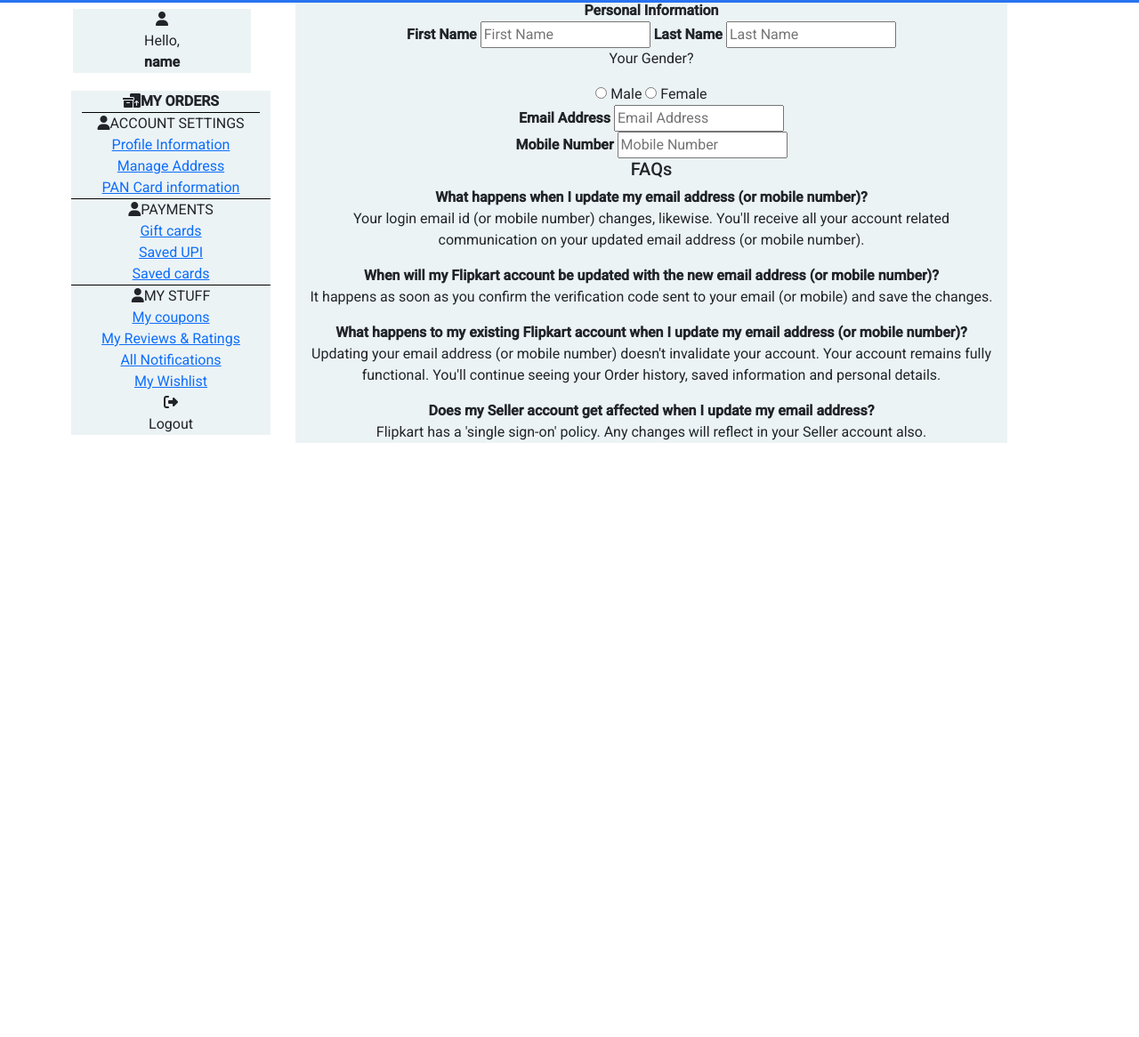
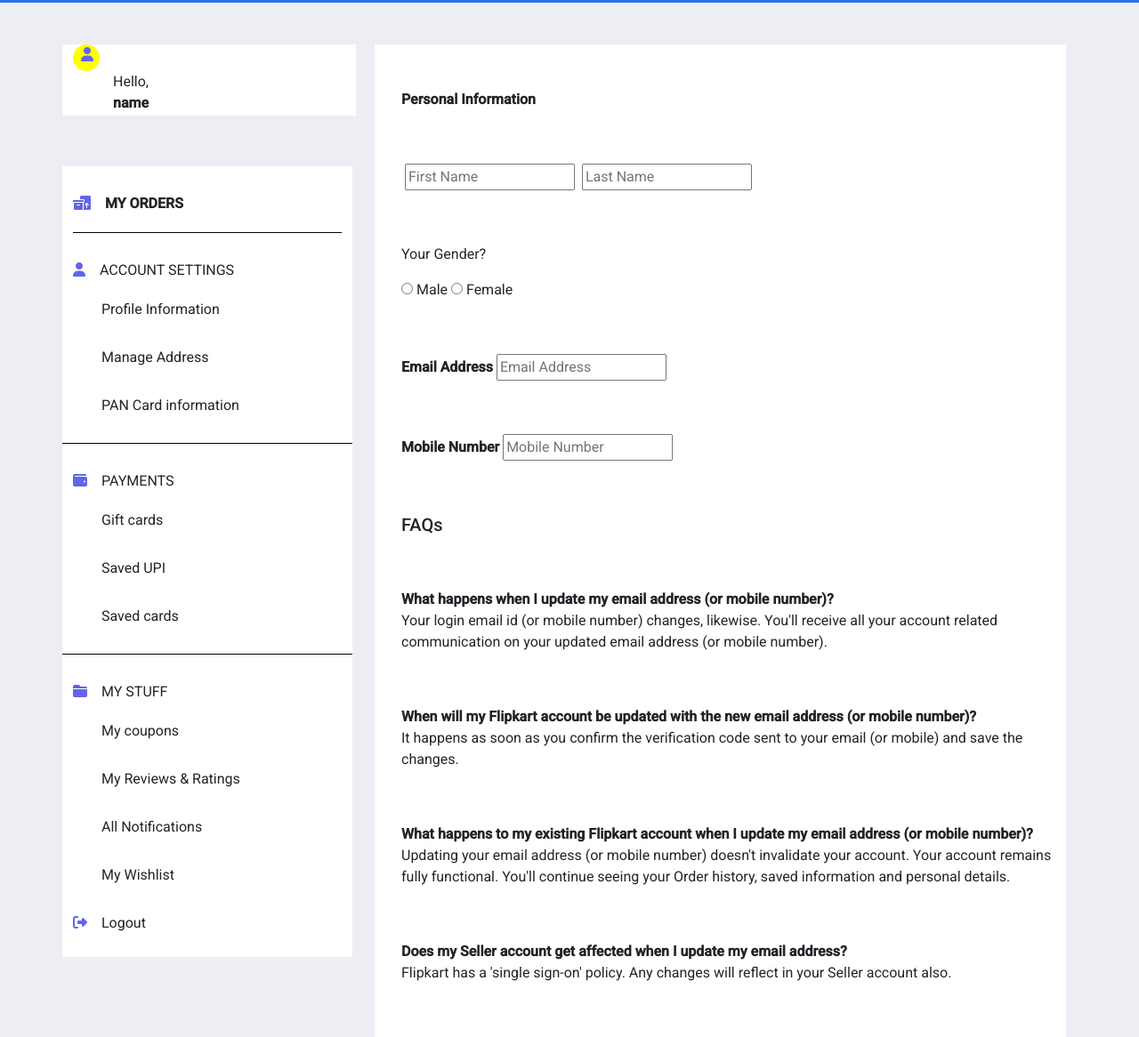
Before and after one commit to shaunbenny24/flipkart-, a Django app: page /customer/ in a window 1280 px wide. Shown: the part 55-1221 px from the top of the page at 89% size. Before the commit the page ends 553 px from the top, so only its background shows below. Run offline with Django 4.2, Linux system fonts and the light colour scheme; some libraries are stand-ins or nearby versions.

Commit message:
added changes

```diff
--- a/flipkart/static/css/profilestyle.css
+++ b/flipkart/static/css/profilestyle.css
@@ -2,28 +2,65 @@
     font-family: 'Roboto', sans-serif;
 
 }
-.body{
-    background-color: rgb(138, 210, 238);
+.colr{
+    background-color: rgb(236, 238, 244);
 }
-
 .bor{
-    background-color: rgb(236, 243, 245);
-}
-.margin{
-    margin-bottom: 20px;
+    background-color: white;
+    margin-top: 50px;
 }
 .bot{
     border-bottom: 1px solid black;
 }
-.mar{
-    margin-left: 10px;
+.margino{
+    margin-bottom: 60px;
+}
+.marginbox{
+    margin-bottom: 20px;
+}
+
+.flex{
+    display: flex;
 }
 .lockb{
-    width: 200px;
-    height: 10px;
+    margin-right: 1px;
+    width: 350px;
 }
-.inter{
-    width: 800px;
-    margin-left: 250px;
-    height: 10px;
+.marginbox a{
+    margin-bottom: 20px;
 }
+.all li{
+    margin-bottom: 30px;
+    list-style: none;
+}
+.mar{
+    margin-bottom: 20px;
+    margin-top: 30px;
+}
+.cont{
+    padding-left: 30px;
+}
+.borax{
+    background-color: white;
+    margin-top: 50px;
+    height: 80px;
+    width: 330px;
+}
+.pas{
+    padding-left: 45px;
+    margin-bottom: 50px;
+}
+.hei{
+    margin-bottom: 90px;
+    width: 400px;
+}
+.icon{
+    color: rgb(100, 100, 232);
+}
+.iconb{
+    border-radius: 50px;
+    padding-left: 9px;
+    width: 30px;
+    height: 30px;
+    background-color: yellow;
+}
--- a/flipkart/templates/User/profile.html
+++ b/flipkart/templates/User/profile.html
@@ -2,112 +2,111 @@
 {% load static %}
 {% block content%}
 
-<body>
-    <div class="container text-center">
-            <div class="inter bor">
-                <form class="allin boxin" action="" method="POST">
-                    <div class="container bor">
-                        <div>
-                            <b>Personal Information</b>
-                        </div>
-                        <div class="col">
-                            <label for="uname"><b>First Name</b></label>
-                            <input type="text" placeholder="First Name" name="First Name" required>
 
-                            <label for="uname"><b>Last Name</b></label>
-                            <input type="text" placeholder="Last Name" name="Last name" required>
-
-                            <p>Your Gender?</p>
-                            <input type="radio" name="gender" value="male"> Male
-                            <input type="radio" name="gender" value="female"> Female
-                        </div>
-                        <div>
-                            <label for="Email"><b>Email Address</b></label>
-                            <input type="text" placeholder="Email Address" name="Email Address" required>
-                        </div>
-                        <div>
-                            <label for="number"><b>Mobile Number</b></label>
-                            <input type="text" placeholder="Mobile Number" name="Mobile Number" required>
-                        </div>
-                        <span>
-                            <h5>FAQs</h5>
-                            <b>What happens when I update my email address (or mobile number)?</b>
-                            <p>Your login email id (or mobile number) changes, likewise. You'll receive all your account related communication on your updated email address (or mobile number).</p>
-                            <b>When will my Flipkart account be updated with the new email address (or mobile number)?</b>
-                            <p>It happens as soon as you confirm the verification code sent to your email (or mobile) and save the changes.</p>
-                            <b>What happens to my existing Flipkart account when I update my email address (or mobile number)?</b>
-                            <p>Updating your email address (or mobile number) doesn't invalidate your account. Your account remains fully functional. You'll continue seeing your Order history, saved information and personal details.</p>
-                            <b>Does my Seller account get affected when I update my email address?</b>
-                            <p>Flipkart has a 'single sign-on' policy. Any changes will reflect in your Seller account also.</p>
-
-                        </span>
-                    </div>
-                </form>
+<section class="colr">
+    <div class="container flex">
+        <div class="lockb row">
+            <div class="borax">
+                <div class="iconb">
+                    <i class="fa-solid fa-user me-2 icon"></i>
+                </div>
+                <div class="pas">
+                    <div>Hello,</div>
+                    <b>name</b>
+                </div>
             </div>
-        <div class="lockb">
-            <div class="bor margin">
-                <div class="col">
-                    <div>
-                        <i class="fa-solid fa-user"></i>
-                    </div>
-                    <div>
-                        Hello,
-                    </div>
-                </div>
-                <div><b>name</b></div>
-            </div>
-            <div class="row adj">
-                <div class="bor mar">
+            <div class="row">
+                <div class="bor hei">
                     <div class="bot">
-                        <div>
-                            <i class="fa-solid fa-boxes-packing"></i><b>MY ORDERS</b>
+                        <div class="mar ">
+                            <i class="fa-solid fa-boxes-packing me-3 icon"></i><b>MY ORDERS</b>
                         </div>
                     </div>
                     <div class="row bot">
                         <div class="col">
-                            <div>
-                                <i class="fa-solid fa-user"></i>ACCOUNT SETTINGS
+                            <div class="marginbox mar ">
+                                <i class="fa-solid fa-user me-3 icon"></i>ACCOUNT SETTINGS
                             </div>
-                            <div class="all">
-                                <a href="#"><div>Profile Information</div></a>
-                                <a href="#"><div>Manage Address</div></a>
-                                <a href="#"><div>PAN Card information</div></a>
-                            </div>
+                            <ul class="all marginbox">
+                                <li href="#">Profile Information</li>
+                                <li href="#">Manage Address</li>
+                                <li href="#">PAN Card information</li>
+                            </ul>
                         </div>
                     </div>
                     <div class="row bot">
                         <div class="col">
-                            <div>
-                                <i class="fa-solid fa-user"></i>PAYMENTS
+                            <div class="marginbox mar ">
+                                <i class="fa-solid fa-wallet me-3 icon"></i></i>PAYMENTS
                             </div>
-                            <div class="all">
-                                <a href="#"><div>Gift cards</div></a>
-                                <a href="#"><div>Saved UPI</div></a>
-                                <a href="#"><div>Saved cards</div></a>
-                            </div>
+                            <ul class="all marginbox">
+                                <li href="#">Gift cards</li>
+                                <li href="#">Saved UPI</li>
+                                <li href="#">Saved cards</li>
+                            </ul>
                         </div>
                     </div>
                     <div class="row">
                         <div class="col">
-                            <div>
-                                <i class="fa-solid fa-user"></i>MY STUFF
+                            <div class="marginbox mar ">
+                                <i class="fa-solid fa-folder-closed me-3 icon"></i></i>MY STUFF
                             </div>
-                            <div class="all">
-                                <a href="#"><div>My coupons</div></a>
-                                <a href="#"><div>My Reviews & Ratings </div></a>
-                                <a href="#"><div>All Notifications</div></a>
-                                <a href="#"><div>My Wishlist</div></a>
-                            </div>
+                            <ul class="all marginbox">
+                                <li href="#">My coupons</li>
+                                <li href="#">My Reviews & Ratings</li>
+                                <li href="#">All Notifications</li>
+                                <li href="#">My Wishlist</li>
+                            </ul>
                         </div>
                     </div>
-                    <div>
-                        <i class="fa-solid fa-right-from-bracket"></i>
-                        <div>Logout</div>
+                    <div class="marginbox ">
+                        <i class="fa-solid fa-right-from-bracket me-3 icon"></i>Logout
                     </div>
                 </div>
             </div>
         </div>
+        <div class="inter bor">
+            <form class="allin boxin" action="" method="POST">
+                <div class="container bor cont">
+                    <div class="margino">
+                        <b>Personal Information</b>
+                    </div>
+                    <div class="col margino">
+                        <label for="uname"></label>
+                        <input type="text" placeholder="First Name" name="First Name" required>
+
+                        <label for="uname"></label>
+                        <input type="text" placeholder="Last Name" name="Last name" required>
+                    </div>
+                    <div class="margino">
+                        <p>Your Gender?</p>
+                        <input type="radio" name="gender" value="male"> Male
+                        <input type="radio" name="gender" value="female"> Female
+                    </div>
+                    <div class="margino">
+                        <label for="Email"><b>Email Address</b></label>
+                        <input type="text" placeholder="Email Address" name="Email Address" required>
+                    </div>
+                    <div class="margino">
+                        <label for="number"><b>Mobile Number</b></label>
+                        <input type="text" placeholder="Mobile Number" name="Mobile Number" required>
+                    </div>
+                    <span class="margino">
+                        <h5 class="margino">FAQs</h5>
+                        <b class="margino">What happens when I update my email address (or mobile number)?</b>
+                        <p class="margino">Your login email id (or mobile number) changes, likewise. You'll receive all your account related communication on your updated email address (or mobile number).</p>
+                        <b class="margino">When will my Flipkart account be updated with the new email address (or mobile number)?</b>
+                        <p class="margino">It happens as soon as you confirm the verification code sent to your email (or mobile) and save the changes.</p>
+                        <b class="margino">What happens to my existing Flipkart account when I update my email address (or mobile number)?</b>
+                        <p class="margino">Updating your email address (or mobile number) doesn't invalidate your account. Your account remains fully functional. You'll continue seeing your Order history, saved information and personal details.</p>
+                        <b class="margino">Does my Seller account get affected when I update my email address?</b>
+                        <p class="margino">Flipkart has a 'single sign-on' policy. Any changes will reflect in your Seller account also.</p>
+
+                    </span>
+                </div>
+            </form>
+        </div>
     </div>
-</body>
+</section>
 
 {% endblock %}
```
